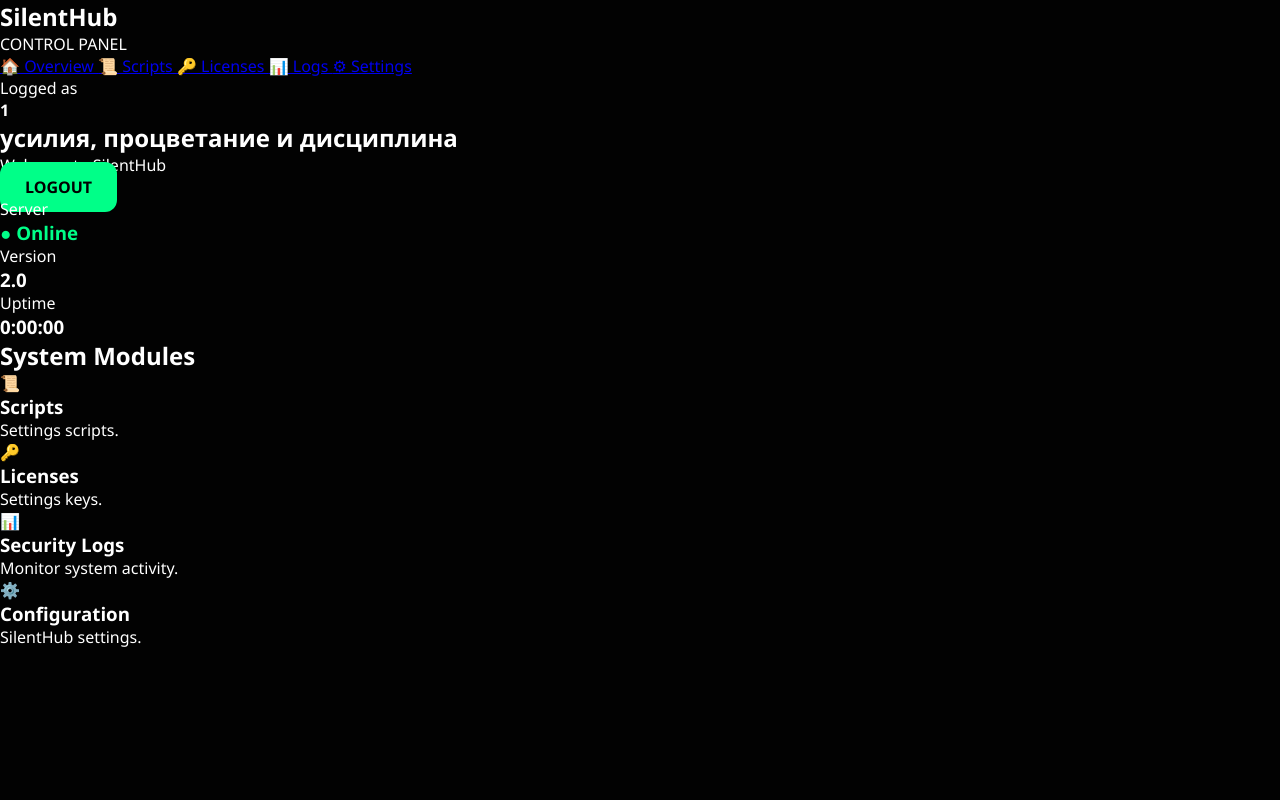
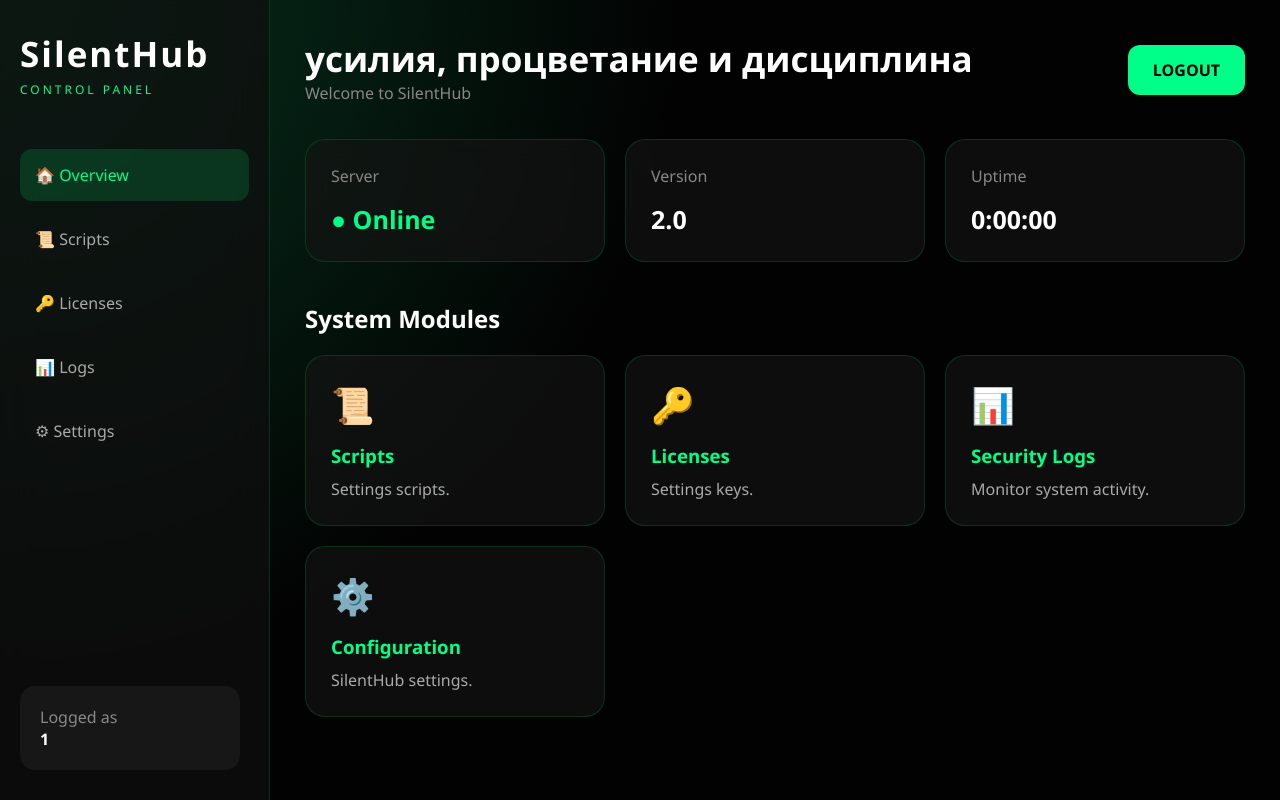
Before and after one commit to Silent-lua/Library, a Flask app: page /panel in a window 1280 px wide. Run offline with Flask 3, Linux system fonts and the light colour scheme; a user stored in the database is signed in.

Commit message:
Refactor CSS styles

```diff
--- a/static/style.css
+++ b/static/style.css
@@ -9,7 +9,7 @@ body{
 
     min-height:100vh;
 
-    background:#020202;
+    background:#030303;
 
     color:white;
 
@@ -21,21 +21,16 @@ body{
 }
 
 
-
-/* =====================
-   MATRIX BACKGROUND
-===================== */
+/* =========================
+   LOGIN / GENERAL
+========================= */
 
 
 #matrix{
 
     position:fixed;
 
-    width:100%;
-    height:100%;
-
-    top:0;
-    left:0;
+    inset:0;
 
     z-index:0;
 
@@ -52,188 +47,138 @@ body{
     radial-gradient(
         circle,
         rgba(0,255,120,.12),
-        transparent 65%
+        transparent 70%
     );
 
-    z-index:1;
+}
+
+
+/* =========================
+   DASHBOARD
+========================= */
+
+
+.dashboard-body{
+
+    background:
+
+    radial-gradient(
+        circle at top left,
+        #07351f,
+        #020202 45%
+    );
 
 }
 
 
 
-/* =====================
-   LOGIN
-===================== */
+.dashboard-layout{
 
 
-.login-box{
+    display:flex;
 
-    position:absolute;
 
-    top:50%;
-    left:50%;
+    min-height:100vh;
 
-    transform:
-    translate(-50%,-50%);
 
-    width:420px;
+}
 
-    max-width:90%;
 
-    padding:45px;
 
-    border-radius:25px;
+/* =========================
+   SIDEBAR
+========================= */
+
+
+.sidebar{
+
+
+    width:270px;
+
+
+    padding:30px 20px;
 
 
     background:
-    rgba(15,15,15,.65);
+
+    rgba(15,15,15,.75);
 
 
     backdrop-filter:
     blur(20px);
 
 
-    border:
+    border-right:
+
     1px solid
-    rgba(0,255,120,.25);
+    rgba(0,255,120,.15);
 
-
-    box-shadow:
-
-    0 0 40px
-    rgba(0,255,120,.12);
-
-
-    z-index:5;
-
-    text-align:center;
-
-
-    animation:
-    appear .8s ease;
 
 }
 
 
 
-.logo h1{
-
-    font-size:48px;
-
-    letter-spacing:3px;
-
-    color:white;
-
-}
+.sidebar-logo h1{
 
 
-.logo p{
+    font-size:35px;
 
-    margin-top:10px;
 
-    color:#00ff88;
+    letter-spacing:2px;
 
-    letter-spacing:3px;
-
-    font-size:14px;
 
 }
 
 
 
-input{
+.sidebar-logo span{
 
 
-    width:100%;
-
-    height:55px;
-
-    margin-top:20px;
+    color:#00ff88;
 
 
-    padding:0 20px;
+    font-size:12px;
 
 
-    border-radius:12px;
+    letter-spacing:3px;
 
-
-    border:none;
-
-
-    outline:none;
-
-
-    background:#111;
-
-
-    color:white;
-
-
-    font-size:16px;
-
-
-    border:
-    1px solid
-    rgba(255,255,255,.1);
 
 }
 
 
 
-input:focus{
+.menu{
 
 
-    border-color:#00ff88;
+    margin-top:50px;
 
 
-    box-shadow:
-    0 0 15px
-    rgba(0,255,120,.3);
+    display:flex;
+
+
+    flex-direction:column;
+
+
+    gap:12px;
+
 
 }
 
 
 
-
-.access-btn{
+.menu a{
 
 
-    margin-top:30px;
+    padding:15px;
 
 
-    width:100%;
+    color:#aaa;
 
 
-    height:58px;
+    text-decoration:none;
 
 
-    border:none;
-
-
-    border-radius:14px;
-
-
-    cursor:pointer;
-
-
-    font-size:18px;
-
-
-    font-weight:bold;
-
-
-    letter-spacing:4px;
-
-
-    background:
-    linear-gradient(
-    90deg,
-    #00ff88,
-    #00cc66
-    );
-
-
-    color:black;
+    border-radius:12px;
 
 
     transition:.3s;
@@ -243,90 +188,68 @@ input:focus{
 
 
 
-.access-btn:hover{
+.menu a:hover,
+.menu .active{
 
 
-    transform:
-    translateY(-3px);
+    background:
+
+    rgba(0,255,120,.15);
 
 
-    box-shadow:
-
-    0 0 25px
-    #00ff88;
+    color:#00ff88;
 
 
 }
 
 
 
-.error{
+.user-box{
 
 
-    margin-top:20px;
+    position:absolute;
 
 
-    padding:12px;
+    bottom:30px;
 
 
-    border-radius:10px;
+    width:220px;
+
+
+    padding:20px;
+
+
+    border-radius:15px;
 
 
     background:
-    rgba(255,0,0,.15);
 
-
-    color:#ff7777;
-
-}
-
-
-
-.footer-text{
-
-
-    margin-top:30px;
-
-
-    color:#777;
-
-
-    font-size:13px;
-
-}
-
-
-
-/* =====================
-   PANEL
-===================== */
-
-
-.panel-body{
-
-    background:
-
-    radial-gradient(
-    circle at top,
-    #062b18,
-    #020202 50%
-    );
+    rgba(255,255,255,.05);
 
 
 }
 
 
 
-.panel-container{
+.user-box p{
 
 
-    width:90%;
+    color:#888;
 
 
-    max-width:1100px;
+}
 
 
-    margin:auto;
+
+/* =========================
+   MAIN
+========================= */
+
+
+.dashboard-main{
+
+
+    flex:1;
 
 
     padding:35px;
@@ -336,7 +259,7 @@ input:focus{
 
 
 
-.panel-header{
+.topbar{
 
 
     display:flex;
@@ -348,43 +271,27 @@ input:focus{
     align-items:center;
 
 
-    padding:25px;
-
-
-    border-radius:20px;
-
-
-    background:
-
-    rgba(15,15,15,.7);
-
-
-    backdrop-filter:
-    blur(15px);
-
-
-    border:
-    1px solid
-    rgba(0,255,120,.2);
+    margin-bottom:35px;
 
 
 }
 
 
 
-.panel-header h1{
+.topbar h2{
 
 
-    font-size:40px;
+    font-size:35px;
+
 
 }
 
 
 
-.panel-header p{
+.topbar p{
 
 
-    color:#00ff88;
+    color:#888;
 
 
 }
@@ -397,16 +304,16 @@ input:focus{
     padding:14px 25px;
 
 
-    border-radius:12px;
+    background:#00ff88;
+
+
+    color:black;
 
 
     text-decoration:none;
 
 
-    color:black;
-
-
-    background:#00ff88;
+    border-radius:12px;
 
 
     font-weight:bold;
@@ -423,6 +330,7 @@ input:focus{
 
 
     box-shadow:
+
     0 0 20px #00ff88;
 
 
@@ -430,60 +338,19 @@ input:focus{
 
 
 
-/* =====================
-   CARDS
-===================== */
+/* =========================
+   STATS
+========================= */
 
 
-.welcome-card,
-
-
-.dashboard-card,
-
-
-.module-card{
-
-
-    background:
-
-    rgba(20,20,20,.7);
-
-
-    backdrop-filter:
-    blur(15px);
-
-
-    border-radius:20px;
-
-
-    border:
-    1px solid
-    rgba(0,255,120,.15);
-
-
-    padding:25px;
-
-
-}
-
-
-
-.welcome-card{
-
-
-    margin-top:30px;
-
-}
-
-
-
-.cards{
+.stats{
 
 
     display:grid;
 
 
     grid-template-columns:
+
     repeat(
     auto-fit,
     minmax(220px,1fr)
@@ -493,20 +360,55 @@ input:focus{
     gap:20px;
 
 
-    margin-top:25px;
+}
+
+
+
+.stat-card{
+
+
+    padding:25px;
+
+
+    border-radius:20px;
+
+
+    background:
+
+    rgba(20,20,20,.65);
+
+
+    backdrop-filter:
+    blur(15px);
+
+
+    border:
+
+    1px solid
+    rgba(0,255,120,.15);
 
 
 }
 
 
 
-.dashboard-card h3{
+.stat-card span{
 
 
-    color:#00ff88;
+    color:#888;
 
 
-    margin-bottom:15px;
+}
+
+
+
+.stat-card h3{
+
+
+    margin-top:15px;
+
+
+    font-size:25px;
 
 
 }
@@ -519,15 +421,16 @@ input:focus{
     color:#00ff88;
 
 
-    font-weight:bold;
-
-
 }
 
 
 
+/* =========================
+   MODULES
+========================= */
 
-.modules{
+
+.content-panel{
 
 
     margin-top:40px;
@@ -537,30 +440,55 @@ input:focus{
 
 
 
-.module-grid{
+.content-panel h2{
+
+
+    margin-bottom:20px;
+
+
+}
+
+
+
+.modules-grid{
 
 
     display:grid;
 
 
     grid-template-columns:
+
     repeat(
     auto-fit,
-    minmax(220px,1fr)
+    minmax(230px,1fr)
     );
 
 
     gap:20px;
 
 
-    margin-top:20px;
-
-
 }
 
 
 
-.module-card{
+.module-box{
+
+
+    padding:25px;
+
+
+    border-radius:20px;
+
+
+    background:
+
+    rgba(20,20,20,.65);
+
+
+    border:
+
+    1px solid
+    rgba(0,255,120,.15);
 
 
     transition:.3s;
@@ -570,24 +498,27 @@ input:focus{
 
 
 
-.module-card:hover{
+.module-box:hover{
 
 
     transform:
-    translateY(-5px);
+    translateY(-6px);
 
 
     box-shadow:
 
-    0 0 20px
-    rgba(0,255,120,.2);
+    0 0 25px
+    rgba(0,255,120,.15);
 
 
 }
 
 
 
-.module-card h3{
+.module-box .icon{
+
+
+    font-size:35px;
 
 
     margin-bottom:15px;
@@ -597,96 +528,109 @@ input:focus{
 
 
 
-/* =====================
-   ANIMATION
-===================== */
+.module-box h3{
 
 
-@keyframes appear{
+    color:#00ff88;
 
 
-    from{
-
-
-        opacity:0;
-
-
-        transform:
-        translate(-50%,-40%);
-
-
-    }
-
-
-    to{
-
-
-        opacity:1;
-
-
-        transform:
-        translate(-50%,-50%);
-
-
-    }
+    margin-bottom:10px;
 
 
 }
 
 
 
-/* =====================
-   MOBILE
-===================== */
+.module-box p{
 
 
-@media(max-width:600px){
+    color:#aaa;
 
 
-    .login-box{
-
-
-        padding:30px 20px;
-
-
-    }
+}
 
 
 
-    .logo h1{
+/* =========================
+   MOBILE
+========================= */
 
 
-        font-size:38px;
+@media(max-width:800px){
 
 
-    }
+.dashboard-layout{
+
+
+    flex-direction:column;
+
+
+}
 
 
 
-    .panel-header{
+.sidebar{
 
 
-        flex-direction:column;
+    width:100%;
 
 
-        gap:20px;
-
-
-        text-align:center;
-
-
-    }
+}
 
 
 
-    .panel-header h1{
+.menu{
 
 
-        font-size:32px;
+    flex-direction:row;
 
 
-    }
+    overflow:auto;
+
+
+}
 
 
 
+.user-box{
+
+
+    position:static;
+
+
+    width:100%;
+
+
+    margin-top:25px;
+
+
 }
+
+
+
+.dashboard-main{
+
+
+    padding:20px;
+
+
+}
+
+
+
+.topbar{
+
+
+    flex-direction:column;
+
+
+    gap:20px;
+
+
+    align-items:flex-start;
+
+
+}
+
+
+}
```
